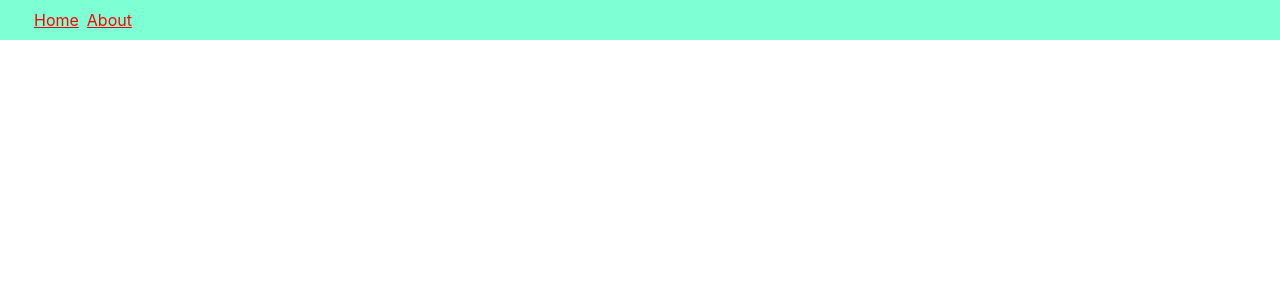
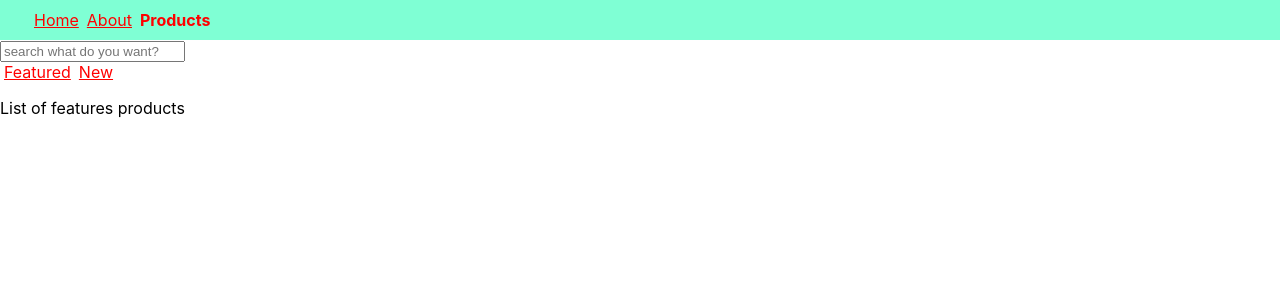
Before and after one commit to fadelun/react-router-dom, a React (Create React App) app: page /products/featured in a window 1280 px wide. Before the commit this address had no page. Shown: the top 300 px of the page. Built offline with nearby package versions, Linux system fonts and the light colour scheme; the HTML template or start-up script is replaced by a standard one.

Commit message:
add nested component

```diff
--- a/src/App.js
+++ b/src/App.js
@@ -3,6 +3,10 @@ import Home from "./components/Home";
 import About from "./components/About";
 import { Navbar } from "./components/Navbar";
 import { OrderSummary } from "./components/OrderSummary";
+import NoMatch from "./components/NoMatch";
+import Products from "./components/Products";
+import { Featured } from "./components/products/Featured";
+import { New } from "./components/products/New";
 
 function App() {
   return (
@@ -12,6 +16,11 @@ function App() {
         <Route path="/" element={<Home />} />
         <Route path="/about" element={<About />} />
         <Route path="/order-summary" element={<OrderSummary />} />
+        <Route path="/products" element={<Products />}>
+          <Route path="featured" element={<Featured />} />
+          <Route path="new" element={<New />} />
+        </Route>
+        <Route path="*" element={<NoMatch />} />
       </Routes>
     </div>
   );
--- a/src/components/Navbar.js
+++ b/src/components/Navbar.js
@@ -9,9 +9,6 @@ export const Navbar = () => {
     };
   };
 
-  //   const styledNav = {
-  //     backgroundColor: "cyan",
-  //   };
   return (
     <div className="navbar">
       <NavLink to="/" style={styledNavActive}>
@@ -20,6 +17,9 @@ export const Navbar = () => {
       <NavLink to="/about" style={styledNavActive}>
         About
       </NavLink>
+      <NavLink to="/products" style={styledNavActive}>
+        Products
+      </NavLink>
     </div>
   );
 };
--- /dev/null
+++ b/src/components/NoMatch.js
@@ -0,0 +1,7 @@
+import React from "react";
+
+function NoMatch() {
+  return <div>Page not found</div>;
+}
+
+export default NoMatch;
--- /dev/null
+++ b/src/components/Products.js
@@ -0,0 +1,19 @@
+import React from "react";
+import { Link, Outlet } from "react-router-dom";
+
+function Products() {
+  return (
+    <>
+      <div>
+        <input type="text" placeholder="search what do you want?" />
+      </div>
+      <nav>
+        <Link to="featured">Featured</Link>
+        <Link to="new">New</Link>
+      </nav>
+      <Outlet />
+    </>
+  );
+}
+
+export default Products;
--- /dev/null
+++ b/src/components/products/Featured.js
@@ -0,0 +1,9 @@
+import React from "react";
+
+export const Featured = () => {
+  return (
+    <div>
+      <p>List of features products</p>
+    </div>
+  );
+};
--- /dev/null
+++ b/src/components/products/New.js
@@ -0,0 +1,9 @@
+import React from "react";
+
+export const New = () => {
+  return (
+    <div>
+      <p>List of new products</p>
+    </div>
+  );
+};
```
